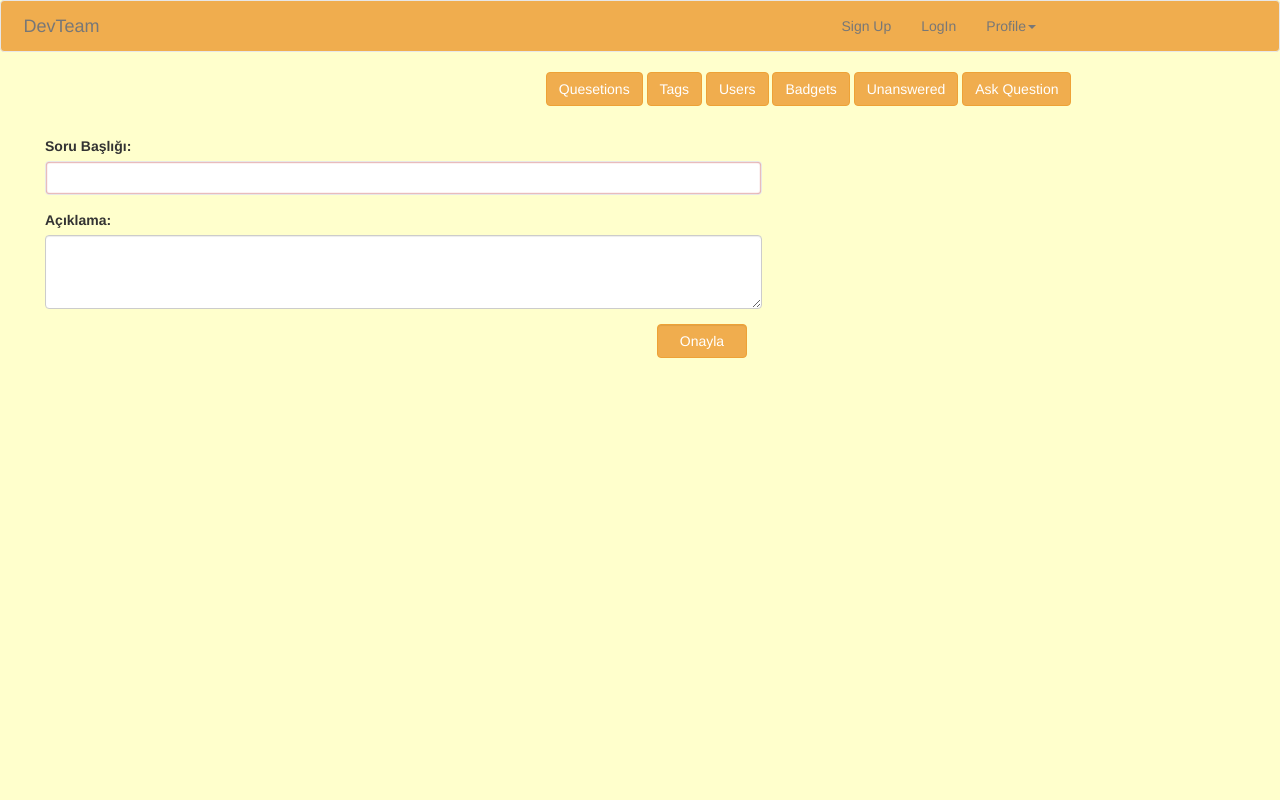
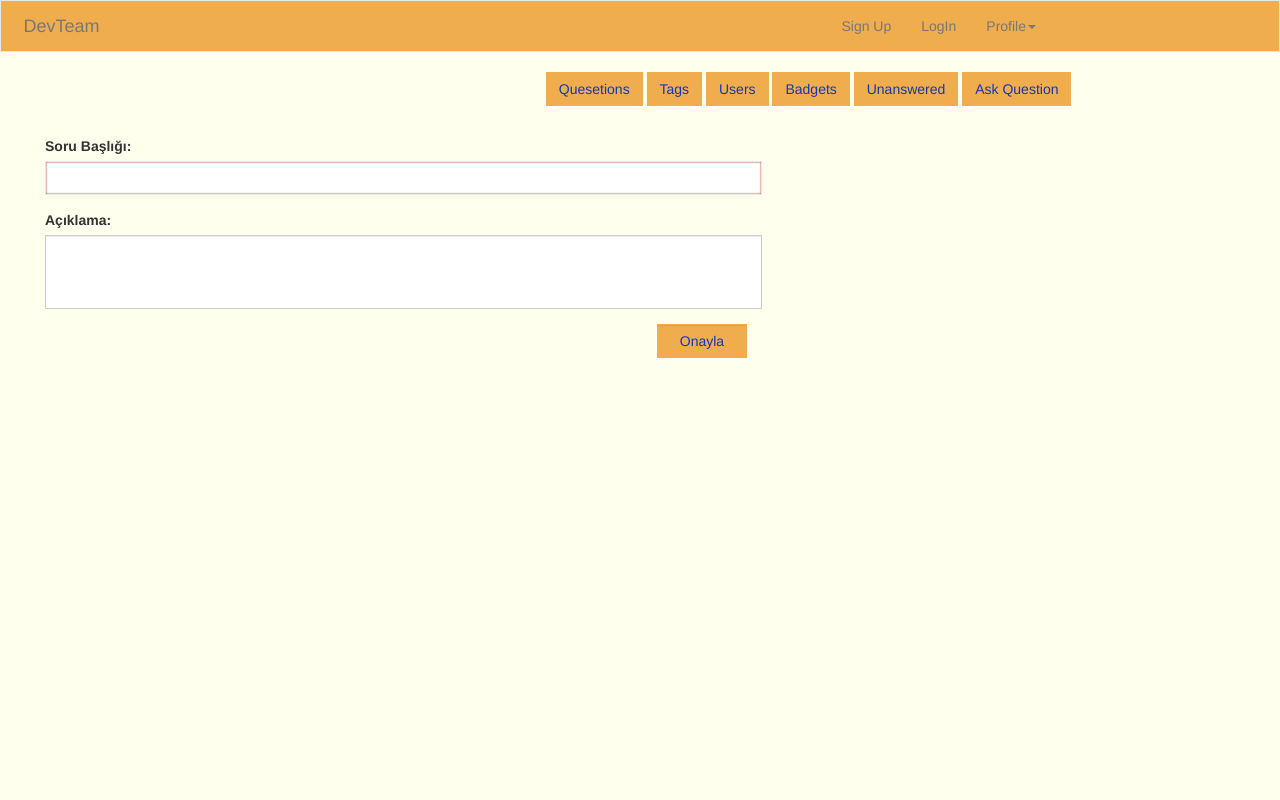
Before and after one commit to yigitozkavci/stackexchange, a CodeIgniter app: page /stackexchange/index.php/add in a window 1280 px wide. Run offline with CodeIgniter, Linux system fonts and the light colour scheme; some libraries are stand-ins or nearby versions.

Commit message:
borders and button colours edited
site de ? kullanılamıyor....
en harika soru cevap sitesi :)

```diff
--- a/assets/css/style.css
+++ b/assets/css/style.css
@@ -1,7 +1,7 @@
 body, html{
 	margin: 0 !important;
 	padding:0 !important;
-	background-color: #FFFFCC;
+	background-color: #FFFFEE;
 }
 .form-control:focus {
   border-color: #e7e7e7;
@@ -12,3 +12,24 @@ body, html{
 	margin-top: 30px;
 	margin-left: 30px;
 }
+.btn-warning{
+	border-radius: 0;
+	border-color: #f0ad4e;
+	color:rgb(22, 54, 181);
+}
+.panel-warning{
+	border-radius: 0;
+	border-color: white;
+	border: none;
+}
+.form-control{
+	border-radius: 0;
+	resize:none;
+}
+.btn-group{
+	margin-left: 12px;
+	margin-top: 20px;
+}
+.navbar{
+	border-radius: 0;
+}
```
Also changed, not shown: application/views/user_questions.php (+13 -19 lines).
